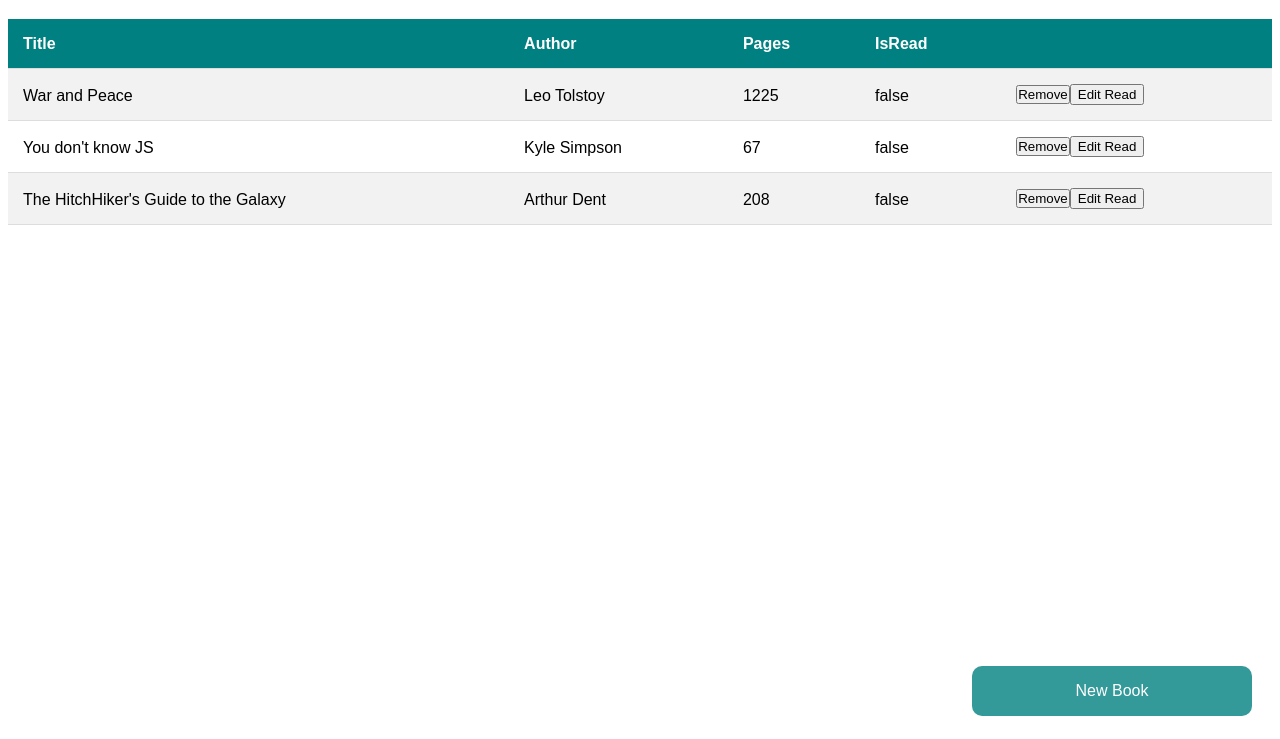
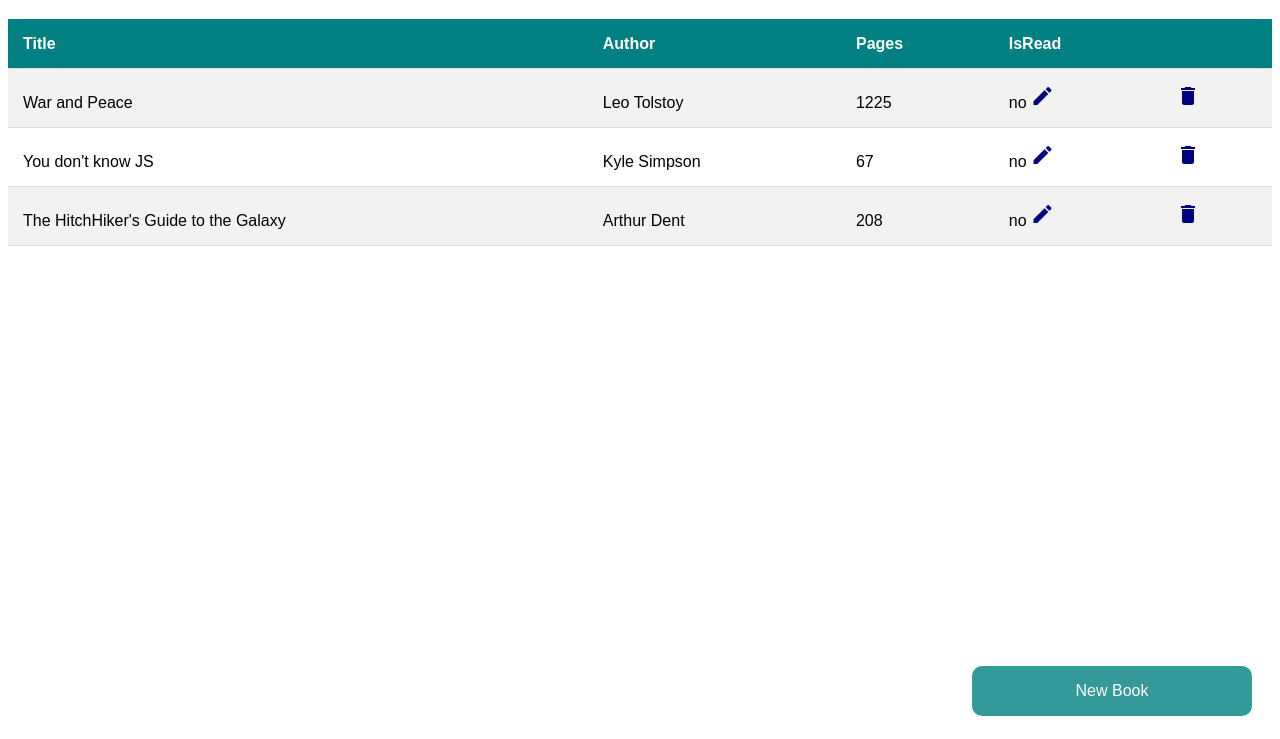
Before and after one commit to franciscog123/Library-App, a plain HTML site: page index.html in a window 1280 px wide. Shown: the part 61-800 px from the top of the page. Drawn offline with Linux system fonts and the light colour scheme.

Commit message:
added edit/delete icons, fixed bug with edit button

```diff
--- a/index.html
+++ b/index.html
@@ -4,6 +4,8 @@
     <meta charset="UTF-8">
     <meta name="viewport" content="width=device-width, initial-scale=1.0">
     <link rel="stylesheet" href="styles.css">
+    <link href="https://fonts.googleapis.com/icon?family=Material+Icons"
+      rel="stylesheet">
     <title>Library</title>
 </head>
 <body>
--- a/script.js
+++ b/script.js
@@ -1,12 +1,14 @@
 "use strict";
 
-let bookOne = new Book("War and Peace","Leo Tolstoy", 1225, false);
-let bookTwo= new Book(`You don't know JS`, "Kyle Simpson", 67, false);
-let bookThree= new Book(`The HitchHiker's Guide to the Galaxy`, 'Arthur Dent', 208, false);
+let para;
 
-let myLibrary = [bookOne, bookTwo, bookThree];
+let myLibrary = [];
+
+addBookToLibrary("War and Peace", "Leo Tolstoy", 1225, false);
+addBookToLibrary(`You don't know JS`, "Kyle Simpson", 67, false);
+addBookToLibrary(`The HitchHiker's Guide to the Galaxy`, 'Arthur Dent', 208, false);
+
 let table;
-let para;
 
 let container = document.querySelector('.container');
 
@@ -30,9 +32,9 @@ Book.prototype.info = function() {
 
 //TODO change something?
 
-Book.prototype.toggleReadStatus = () =>
-{
+Book.prototype.toggleReadStatus = function() {
     this.isRead = !this.isRead;
+    //Book.isRead = !Book.isRead;
 }
 
 render(myLibrary);
@@ -41,7 +43,8 @@ function addBookToLibrary(title, author, pages, isRead)
 {
     if(myLibrary.length == 0)
     {
-        para.remove();
+        if(para!=null)
+            para.remove();
     }
     myLibrary.push(new Book(title, author, pages, isRead));
 }
@@ -81,18 +84,56 @@ function render(array)
         let button;
         let editButton;
 
-        array.forEach((item, index)=> {
+        array.forEach((item, index)=>
+        {
 
             //generate rows
             row = document.createElement("tr");
             row.setAttribute("class","myTR");
             table.appendChild(row);
 
+            let i;//variable for google icon
+            let text;
+
             //generate values for each row
-            Object.values(item).forEach((value)=> {
+            Object.values(item).forEach((value)=>
+            {
                 cell=document.createElement("td");
                 cell.textContent=value;
                 cell.setAttribute("class","myTD");
+
+
+                //make the displayed content for isRead property a bit friendlier for users
+                if(cell.textContent == "true")
+                {
+                    cell.textContent="yes"
+                }
+                else if(cell.textContent == "false")
+                {
+                    cell.textContent="no"
+                }
+
+                if(cell.textContent=="yes"||cell.textContent=="no")
+                {
+                    //generate google material icon and use it as toggle read status button
+                    i = document.createElement('i');
+                    i.className = 'material-icons';
+                    text = document.createTextNode('edit');
+                    i.appendChild(text);
+                    cell.appendChild(i);
+                    row.appendChild(cell);
+
+                    i.setAttribute("data-key", index);
+                    i.addEventListener("click", (e) => {
+
+                        let readStatusIndex=e.target.dataset.key;
+                        let readStatus=myLibrary[readStatusIndex];
+                        myLibrary[readStatusIndex].toggleReadStatus();
+                        table.remove();
+                        render(myLibrary);
+                    });
+                }
+
                 row.appendChild(cell);
             })
 
@@ -100,33 +141,17 @@ function render(array)
             cell=document.createElement("td");
             cell.setAttribute("class","myTD");
 
-            button=document.createElement("button");
-            button.setAttribute("class", "removeButtons");
-            button.textContent="Remove";
-            cell.appendChild(button);
+            //add google material icon and use it as delete button
+            i = document.createElement('i');
+            i.className = 'material-icons';
+            text = document.createTextNode('delete');
+            i.appendChild(text);
+            cell.appendChild(i);
             row.appendChild(cell);
 
-            button.setAttribute("data-key", index);
-            button.addEventListener("click",deleteRow)
+            i.setAttribute("data-key", index);
+            i.addEventListener("click", deleteRow);
 
-            //generate toggle readStatus button and add them to table
-            editButton=document.createElement("button");
-            editButton.setAttribute("class", "editReadButtons");
-            editButton.textContent="Edit Read";
-            cell.appendChild(editButton);
-
-            editButton.setAttribute("data-key", index);
-            editButton.addEventListener("click", (e) => {
-
-                let readStatusIndex=e.target.dataset.key;
-                let readStatus=myLibrary[readStatusIndex];
-                console.log("Changing\n"+readStatus.info());
-                //readStatus.toggleReadStatus();
-                myLibrary[readStatusIndex].toggleReadStatus();
-                console.log("Changed\n"+readStatus.info());
-                table.remove();
-                render(myLibrary);
-            })
         });
     }
     else
@@ -146,7 +171,6 @@ function openForm() {
 function closeForm() {
     document.getElementById("myForm").style.display = "none";
 }
-
 
 function submitForm(e)
 {
--- a/styles.css
+++ b/styles.css
@@ -140,3 +140,10 @@ h1, h2
 {
     padding: 0px;
 }
+
+.material-icons
+{
+    cursor: pointer;
+    color: navy;
+    padding-left: 4px;
+}
```
